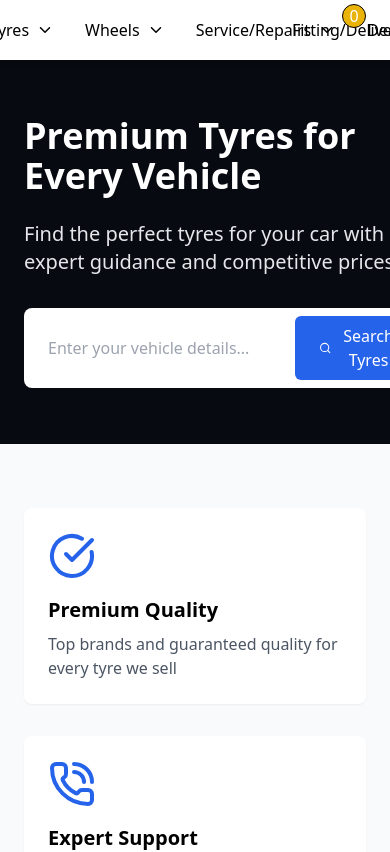
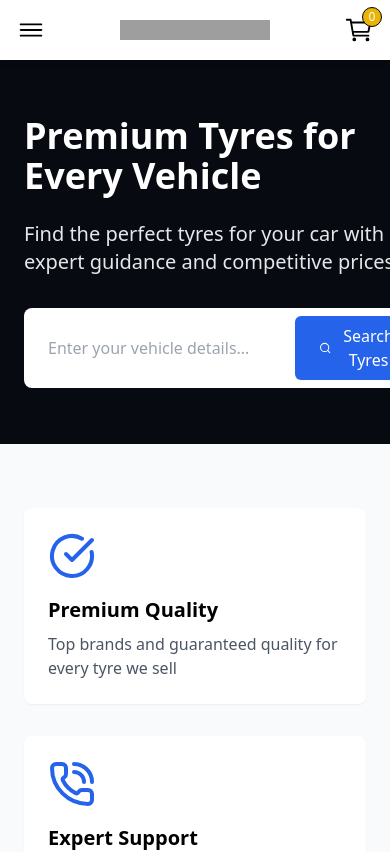
Before and after one commit to Ajay-Bankar/tyroola-web, a React (Vite) app: page / in a window 390 px wide. Shown: the top 852 px of the page. Built offline with nearby package versions, Linux system fonts and the light colour scheme; grey boxes are pictures that could not be loaded; the HTML template or start-up script is replaced by a standard one.

Commit message:
header push with new changes

```diff
--- a/src/components/Header.jsx
+++ b/src/components/Header.jsx
@@ -1,86 +1,121 @@
-import React from 'react'
-import { IoIosArrowDown } from "react-icons/io";
+import React, { useState } from 'react';
+import { IoIosArrowDown, IoIosMenu, IoIosClose } from "react-icons/io";
 import { IoCartOutline } from "react-icons/io5";
-import { useState } from 'react';
 import { Link } from 'react-router-dom';
 
 const Header = () => {
+  const [count, setCount] = useState('0');
+  const [isSidebarOpen, setIsSidebarOpen] = useState(false);
 
-  const [count, setCount] = useState('0');
+  const menuItems = [
+    { label: 'Tyres', path: '/tyres' },
+    { label: 'Wheels', path: '/wheels' },
+    { label: 'Service/Repairs', path: '/servicerepairs' },
+    { label: 'Deals', path: '/deals' },
+    { label: 'Fitting/Delivery', path: '/fitting' },
+    { label: 'Tyre Guide', path: '/guide' },
+    { label: 'Help', path: '/help' }
+  ];
+
   return (
-    <div className=' flex justify-between items-center px-8 fixed top-0 w-full h-[60px] bg-white z-50 shadow-md '>
+    <>
+      {/* Mobile Header */}
+      <div className='md:hidden flex justify-between items-center px-4 fixed top-0 w-full h-[60px] bg-white z-50 shadow-md'>
+        <button onClick={() => setIsSidebarOpen(true)} className='absolute left-4'>
+          <IoIosMenu size={30} />
+        </button>
 
-      <div className=' w-full flex justify-center gap-8 items-center'>
-
-        <div className=''>
-          <Link to='/'><img className=' w-[150px] h-[20px] object-cover  ' src="https://images.ctfassets.net/afluk6wxa60f/7HhDnKTmFakdqUVoQdfnIE/3c9c7e2eda4fce39459b93e06c2f4a5d/Tyroola_logo_185x185.png" alt="" />
-          </Link>
-
+        <div className='w-full flex justify-center'>
+          <img
+            className='w-[150px] h-[20px] object-cover'
+            src="https://images.ctfassets.net/afluk6wxa60f/7HhDnKTmFakdqUVoQdfnIE/3c9c7e2eda4fce39459b93e06c2f4a5d/Tyroola_logo_185x185.png"
+            alt="Tyroola Logo"
+          />
         </div>
 
-        <div className=' flex justify-center items-center gap-2'>
-        <Link to='/tyres'>Tyres</Link>
-          <p><IoIosArrowDown color='#000000' /></p>
-
+        <div className='absolute right-4'>
+          <IoCartOutline size={30} />
+          <div className='absolute -top-2 -right-2 flex justify-center items-center bg-yellow-500 text-white rounded-full w-5 h-5 border border-black text-xs'>
+            {count}
+          </div>
+        </div>
       </div>
 
-        <div className=' flex justify-center items-center gap-2'>
-        <Link to='/wheels'>Wheels</Link>
-          <p><IoIosArrowDown color='#000000' /></p>
-
+      {/* Mobile Sidebar */}
+      <div
+        className={`fixed inset-0 bg-black transition-opacity duration-300 z-[100]
+          ${isSidebarOpen ? 'bg-opacity-50 visible' : 'bg-opacity-0 invisible'}`}
+        onClick={() => setIsSidebarOpen(false)}
+      >
+        <div
+          className={`fixed top-0 left-0 w-[80%] h-full bg-white shadow-lg
+            transform transition-transform duration-300 ease-in-out
+            ${isSidebarOpen ? 'translate-x-0' : '-translate-x-full'}`}
+          onClick={(e) => e.stopPropagation()}
+        >
+          <div className='flex justify-between items-center p-4 border-b'>
+            <img
+              className='w-[120px] h-[16px] object-cover'
+              src="https://images.ctfassets.net/afluk6wxa60f/7HhDnKTmFakdqUVoQdfnIE/3c9c7e2eda4fce39459b93e06c2f4a5d/Tyroola_logo_185x185.png"
+              alt="Tyroola Logo"
+            />
+            <button onClick={() => setIsSidebarOpen(false)}>
+              <IoIosClose size={30} />
+            </button>
           </div>
 
-        <div className=' flex justify-center items-center gap-2'>
-        <Link to='/servicerepairs'>Service/Repairs</Link>
-          <p><IoIosArrowDown color='#000000' /></p>
-
+          <nav className='p-4'>
+            {menuItems.map((item, index) => (
+              <Link
+                key={index}
+                to={item.path}
+                className='block py-3 border-b hover:bg-gray-100'
+                onClick={() => setIsSidebarOpen(false)}
+              >
+                {item.label}
+              </Link>
+            ))}
+          </nav>
+        </div>
       </div>
 
-        <div className=' flex justify-center items-center gap-2'>
-          <p>Deals</p>
+      {/* Desktop Header */}
+      <div className='hidden md:flex justify-between items-center px-8 fixed top-0 w-full h-[60px] bg-white z-50 shadow-md'>
+        <div className='w-full flex justify-center gap-8 items-center'>
+          <div>
+            <Link to='/'>
+              <img
+                className='w-[150px] h-[20px] object-cover'
+                src="https://images.ctfassets.net/afluk6wxa60f/7HhDnKTmFakdqUVoQdfnIE/3c9c7e2eda4fce39459b93e06c2f4a5d/Tyroola_logo_185x185.png"
+                alt="Tyroola Logo"
+              />
+            </Link>
+          </div>
+          {menuItems.slice(0, 4).map((item, index) => (
+            <div key={index} className='flex justify-center items-center gap-2'>
+              <Link to={item.path}>{item.label}</Link>
               <p><IoIosArrowDown color='#000000' /></p>
-
+            </div>
+          ))}
         </div>
 
+        <div className='w-full flex justify-end gap-8 items-center'>
+          {menuItems.slice(4).map((item, index) => (
+            <div key={index} className='flex justify-center items-center gap-2'>
+              <p>{item.label}</p>
+              <p><IoIosArrowDown color='#000000' /></p>
+            </div>
+          ))}
+          <div className='relative flex justify-center items-center gap-2'>
+            <p><IoCartOutline size={30} /></p>
+            <div className='absolute -top-2 -right-2 flex justify-center items-center bg-yellow-500 text-white rounded-full w-6 h-6 border border-black'>
+              {count}
+            </div>
+          </div>
+        </div>
+      </div>
+    </>
+  );
+};
 
-      </div>
-
-      <div className=' w-full flex justify-end gap-8 items-center '>
-
-        <div className=' flex justify-center items-center gap-2'>
-          <p>Fitting/Delivery</p>
-          <p><IoIosArrowDown color='#000000' /></p>
-
-        </div>
-
-        <div className=' flex justify-center items-center gap-2'>
-          <p>Tyre Guide</p>
-          <p><IoIosArrowDown color='#000000' /></p>
-
-        </div>
-
-        <div className=' flex justify-center items-center gap-2'>
-          <p>Help</p>
-          <p><IoIosArrowDown color='#000000' /></p>
-
-        </div>
-
-
-        <div className=' flex justify-center items-center gap-2'>
-
-          <p><IoCartOutline size={30} /></p>
-
-          <div className=' fixed flex justify-center items-center  bg-yellow-500 text-white top-1 right-6 rounded-full  w-6 h-6 border border-black'>{count}</div>
-
-
-        </div>
-
-
-
-      </div>
-
-    </div>
-  )
-}
-
-export default Header
+export default Header;
```
Lines whose indentation alone changed are shown as unchanged.
